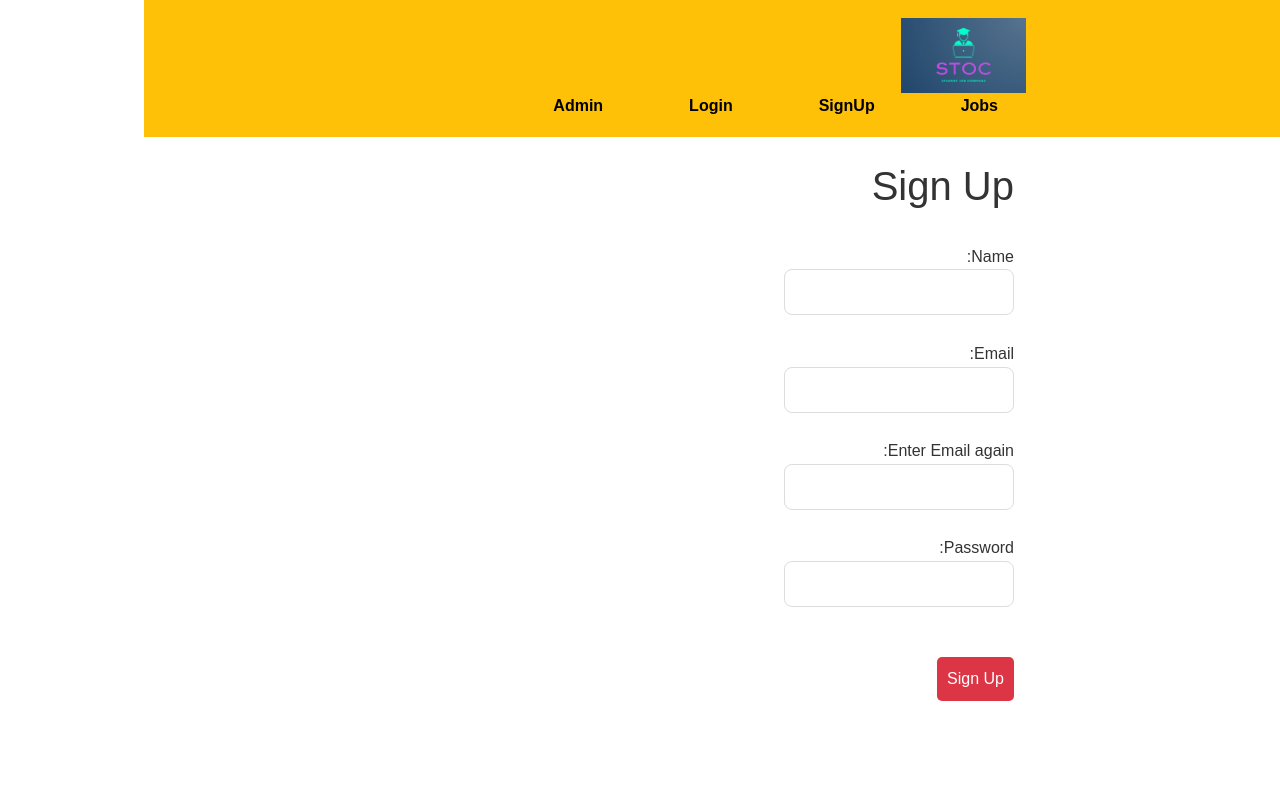
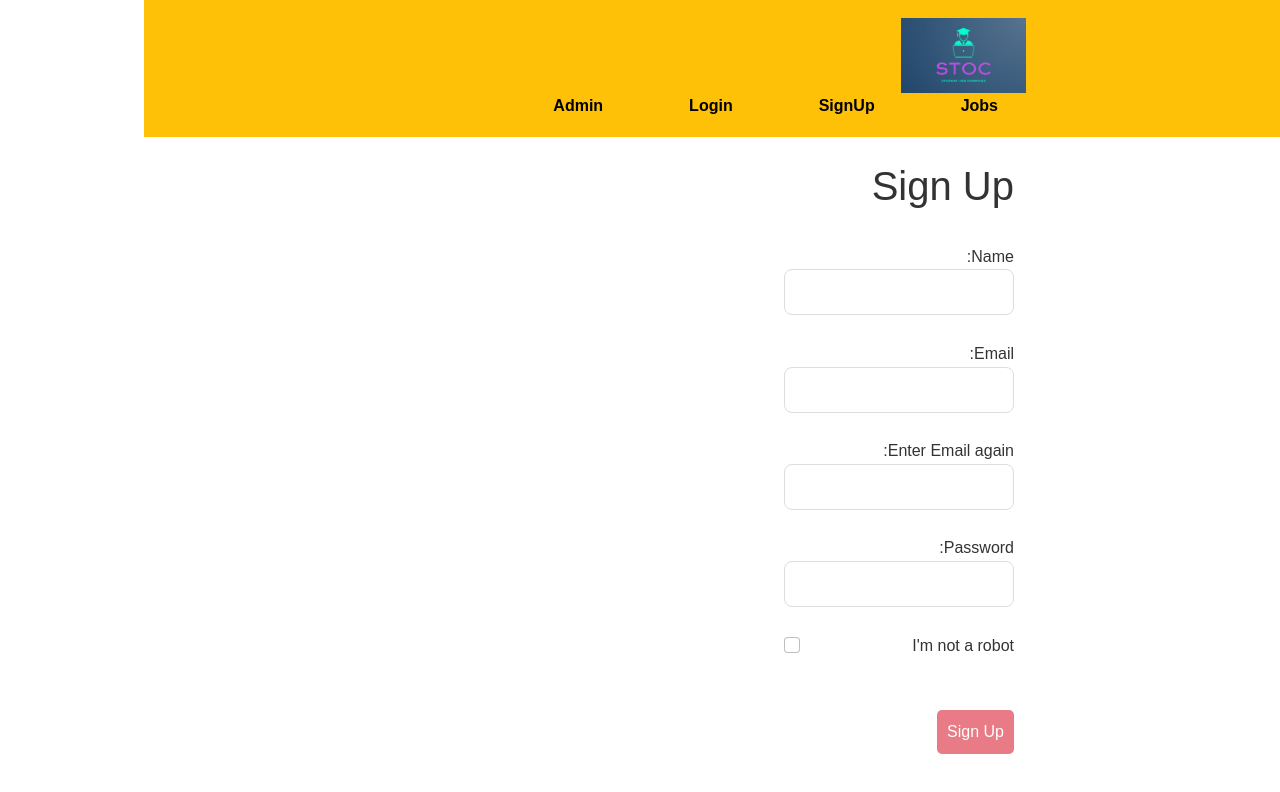
Before and after one commit to ShakedYosefSofer/Stoc, a React (Create React App) app: page /FormSignUp in a window 1280 px wide. Shown: the top 792 px of the page. Built offline with nearby package versions, Linux system fonts and the light colour scheme; no server answers; the HTML template or start-up script is replaced by a standard one.

Commit message:
added checkbox check robot

```diff
--- a/src/pages/FormSignUp.js
+++ b/src/pages/FormSignUp.js
@@ -1,4 +1,4 @@
-import React from 'react';
+import React, { useState } from 'react';
 import { useForm } from 'react-hook-form';
 import { API_URL } from '../services/apiService';
 import axios from 'axios';
@@ -7,43 +7,39 @@ import { useNavigate } from 'react-router-dom';
 export default function FormSignUp() {
   const { register, handleSubmit, formState: { errors }, getValues, reset } = useForm();
   const nav = useNavigate();
+  const [isNotRobot, setIsNotRobot] = useState(false); // מצב הצ'קבוקס
 
   // פונקציה לבדוק אם האימייל קיים במערכת
   const checkEmailExists = async (email) => {
     try {
-      const url = `${API_URL}/users/check-email/${email}`; // URL לבדוק אם האימייל קיים
+      const url = `${API_URL}/users/check-email/${email}`;
       const { data } = await axios.get(url);
-      return data.exists; // החזר true אם האימייל קיים, אחרת false
+      return data.exists;
     } catch (err) {
       console.error('Error checking email existence:', err);
-      return false; // החזר false במקרה של שגיאה
+      return false;
     }
   };
 
   const onSubForm = async (bodyData) => {
-    // Remove checkEmail from the body data
     delete bodyData.checkEmail;
-
-    // Create a copy of bodyData to log, without the password
     const { password, ...bodyDataWithoutPassword } = bodyData;
-
-    // בדוק אם האימייל קיים
     const emailExists = await checkEmailExists(bodyData.email);
 
     if (emailExists) {
       alert('Email already exists in the system.');
-      return; // עצור את הביצוע כאן אם האימייל קיים
+      return;
     }
 
     try {
-      const url = `${API_URL}/users`; // URL for adding users
+      const url = `${API_URL}/users`;
       axios.defaults.withCredentials = true;
       const { data } = await axios.post(url, bodyData);
 
       if (data._id) {
-        console.log('Submitted data (without password):', bodyDataWithoutPassword); // Display data in the console, without password
+        console.log('Submitted data (without password):', bodyDataWithoutPassword);
         alert('User added successfully');
-        reset(); // Reset form fields
+        reset();
       }
     } catch (err) {
       console.error('Error adding user:', err);
@@ -81,7 +77,24 @@ export default function FormSignUp() {
         {errors.password && <div className='text-danger'>* Enter valid password (min 6 chars)</div>}
 
         <br />
-        <button className='btn btn-danger mt-4' type="submit">Sign Up</button>
+        {/* Checkbox לאימות שהמשתמש אינו רובוט */}
+        <div className="form-check">
+          <input
+            type="checkbox"
+            id="notRobot"
+            className="form-check-input"
+            checked={isNotRobot}
+            onChange={() => setIsNotRobot(!isNotRobot)}
+          />
+          <label htmlFor="notRobot" className="form-check-label" >
+            I'm not a robot
+          </label>
+        </div>
+
+        <br />
+        <button className='btn btn-danger mt-4' type="submit" disabled={!isNotRobot}>
+          Sign Up
+        </button>
       </form>
     </div>
   );
```
